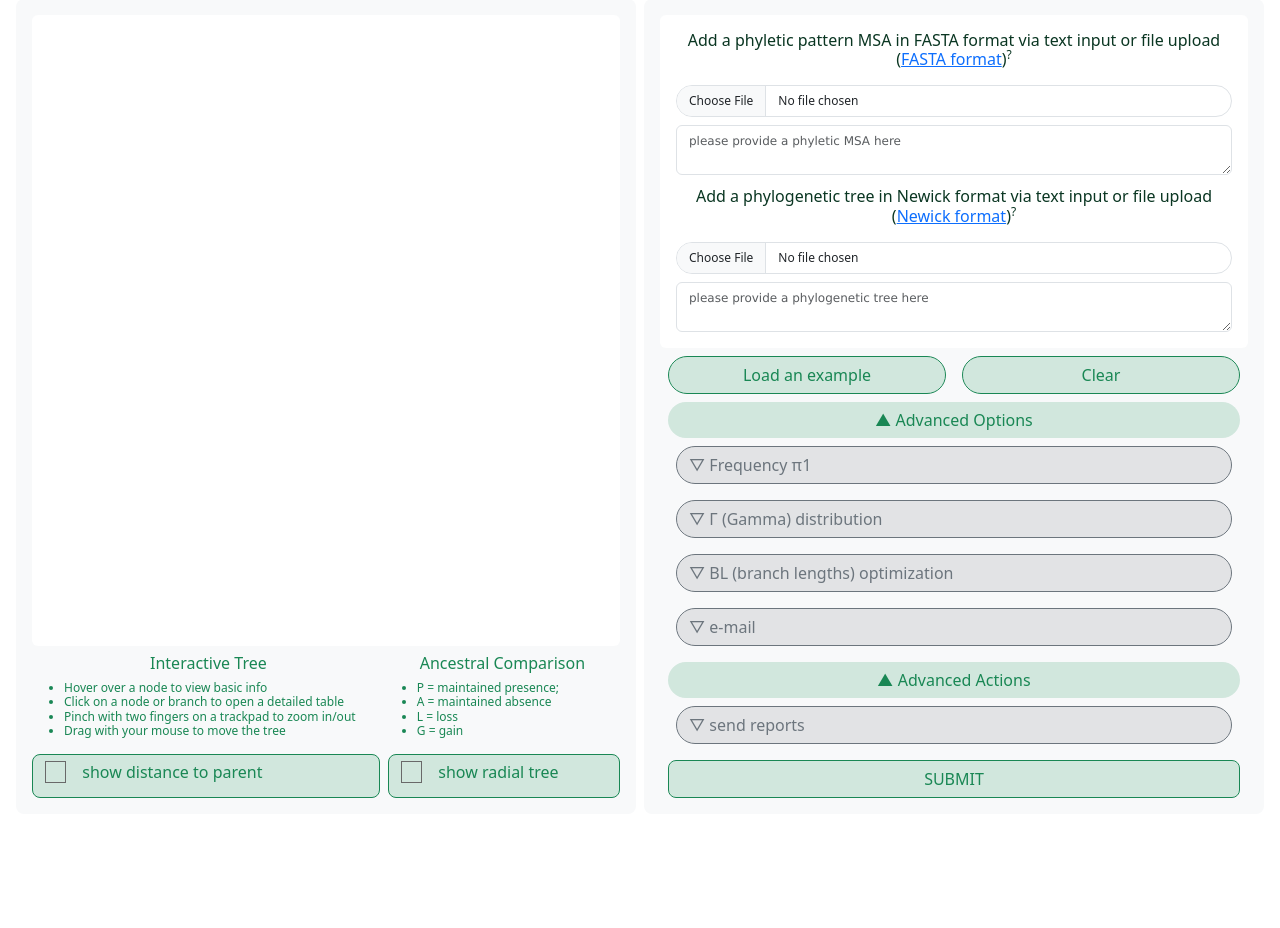
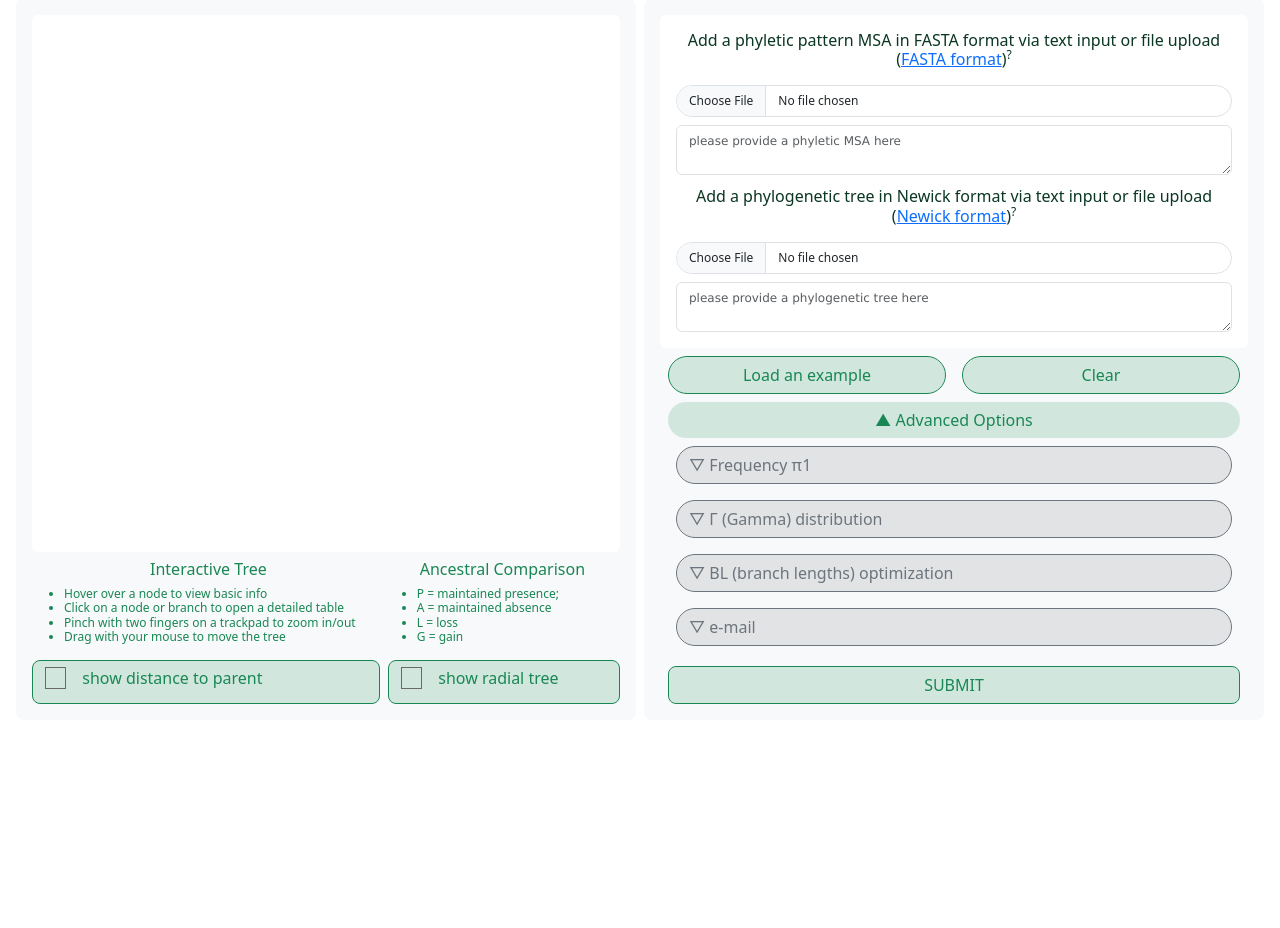
Before and after one commit to junior-iv/gloome, a Flask app: page / in a window 1280 px wide. Shown: the part 96-1024 px from the top of the page. After the commit the page ends 800 px from the top, so only its background shows below. Run offline with Flask 3, Linux system fonts and the light colour scheme; parts of the project's set-up code (start-up, migrations or seed data) failed here and were passed over.

Commit message:
5.25.626

```diff
--- a/app/templates/index.html
+++ b/app/templates/index.html
@@ -292,30 +292,30 @@
                     </div>
                 </details>
             </div>
-            <div class="d-flex flex-column text-center w-100 pt-1 px-2">
-                <details open>
-                    <summary class="w-100 form-control btn btn-outline-success bg-success-subtle text-success border-0 rounded-pill">
-                    <span class="arrow">▼</span>
-                    Advanced Actions
-                    </summary>
-                    <div class="box w-100 flex-column">
-                        <div class="box flex-column h-auto w-100 p-2">
-                            <details class="subdetails">
-                                <summary class="text-start w-100 form-control btn btn-outline-secondary bg-secondary-subtle border-1 rounded-5">
-                                <span class="subarrow">▽</span>
-                                    send reports
-                                </summary>
-                                <div class="box flex-row h-auto w-100 m-2">
-                                    <div class="w-48 text-start">
-                                        <input id="sendReports" name="sendReports" type="button" class="h-100 w-100 form-control btn btn-outline-success bg-success-subtle rounded-3"
-                                              value="send reports" onclick="sendReports()"/>
-                                    </div>
-                                </div>
-                            </details>
-                        </div>
-                    </div>
-                </details>
-            </div>
+{#            <div class="d-flex flex-column text-center w-100 pt-1 px-2">#}
+{#                <details open>#}
+{#                    <summary class="w-100 form-control btn btn-outline-success bg-success-subtle text-success border-0 rounded-pill">#}
+{#                    <span class="arrow">▼</span>#}
+{#                    Advanced Actions#}
+{#                    </summary>#}
+{#                    <div class="box w-100 flex-column">#}
+{#                        <div class="box flex-column h-auto w-100 p-2">#}
+{#                            <details class="subdetails">#}
+{#                                <summary class="text-start w-100 form-control btn btn-outline-secondary bg-secondary-subtle border-1 rounded-5">#}
+{#                                <span class="subarrow">▽</span>#}
+{#                                    send reports#}
+{#                                </summary>#}
+{#                                <div class="box flex-row h-auto w-100 m-2">#}
+{#                                    <div class="w-48 text-start">#}
+{#                                        <input id="sendReports" name="sendReports" type="button" class="h-100 w-100 form-control btn btn-outline-success bg-success-subtle rounded-3"#}
+{#                                              value="send reports" onclick="sendReports()"/>#}
+{#                                    </div>#}
+{#                                </div>#}
+{#                            </details>#}
+{#                        </div>#}
+{#                    </div>#}
+{#                </details>#}
+{#            </div>#}
 {#            <div class="d-flex flex-column text-center w-100 pt-1 px-2">#}
 {#                <details open>#}
 {#                    <summary class="w-100 form-control btn btn-outline-success bg-success-subtle text-success border-0 rounded-pill">#}
```
